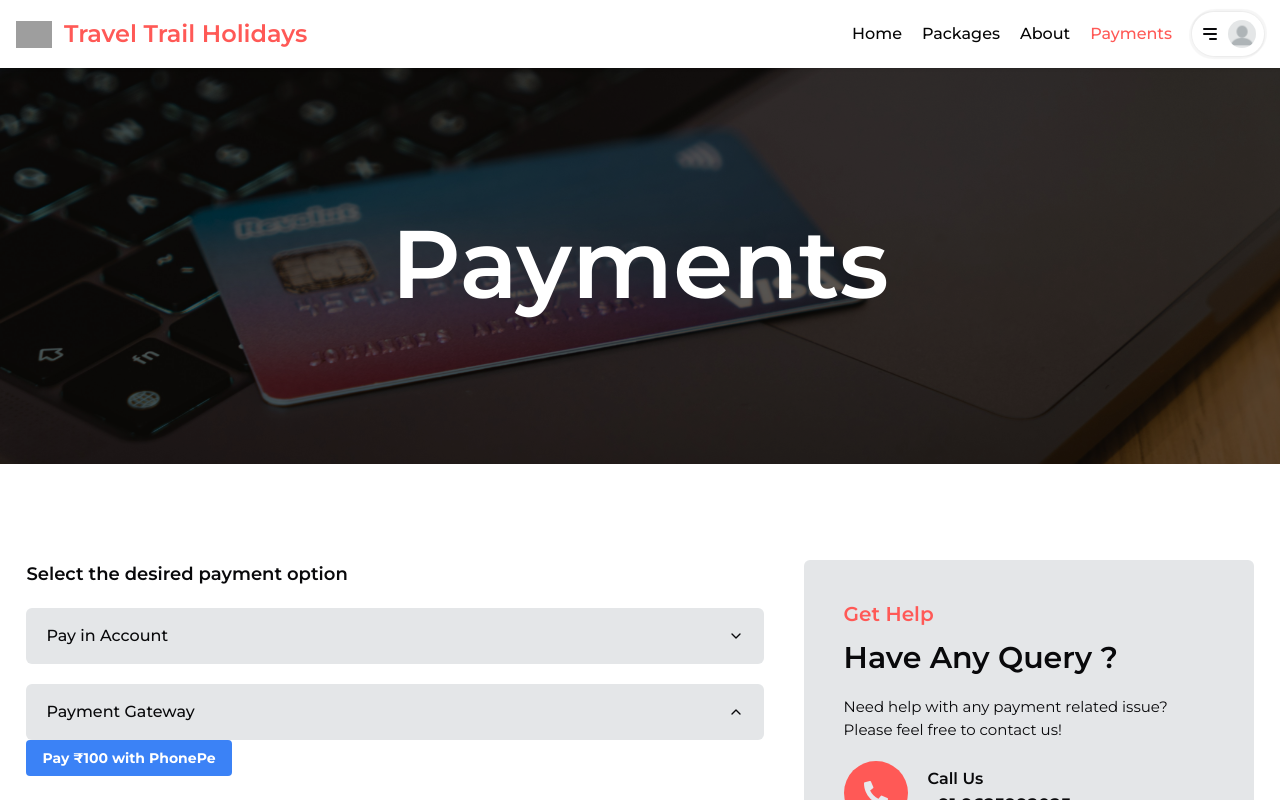
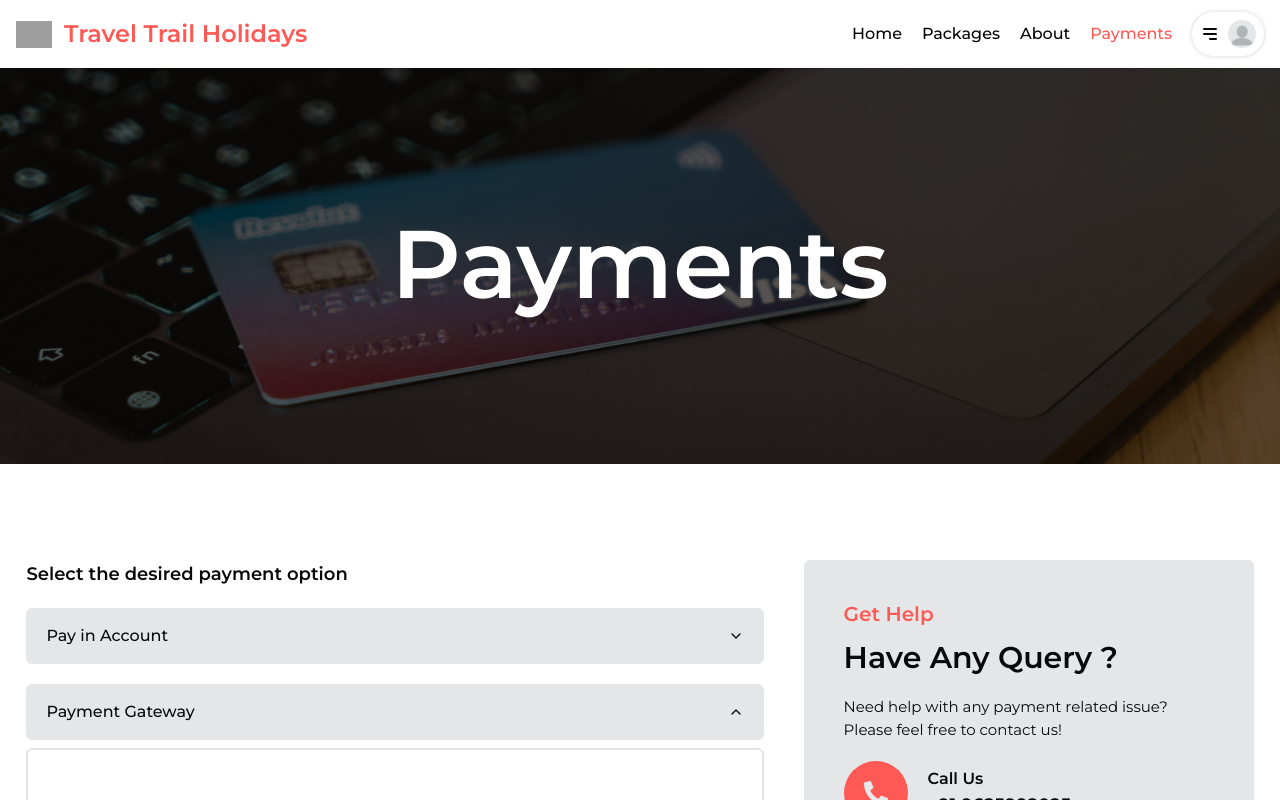
Before and after one commit to traveltrailholidays/tth-final, a Next.js app: page /payments in a window 1280 px wide. Both pictures are taken after a click on the button "Payment Gateway". Shown: the top 800 px of the page. Built offline with nearby package versions, Linux system fonts and the light colour scheme; no server answers; grey boxes are pictures that could not be loaded.

Commit message:
payment gateway added

```diff
--- a/components/payments/payment-gateway/index.tsx
+++ b/components/payments/payment-gateway/index.tsx
@@ -3,43 +3,10 @@
 import { Accordion, AccordionContent, AccordionItem, AccordionTrigger } from "@/components/ui/accordion";
 import { useState } from 'react';
 import { useRouter } from 'next/navigation';
+import PaymentForm from "./payment-form";
 
 
 export default function PaymentGateway({ amount }: any) {
-
-    const [isLoading, setIsLoading] = useState(false);
-    const router = useRouter();
-
-    const initiatePayment = async () => {
-        setIsLoading(true);
-        try {
-            const response = await fetch('/api/payment', {
-                method: 'POST',
-                headers: {
-                    'Content-Type': 'application/json',
-                },
-                body: JSON.stringify({
-                    amount: amount,
-                    callbackUrl: `${window.location.origin}/payment-callback`,
-                }),
-            });
-
-            const data = await response.json();
-
-            if (data.url) {
-                router.push(data.url);
-            } else {
-                console.error('Payment initiation failed:', data.error);
-                alert('Payment initiation failed. Please try again.');
-            }
-        } catch (error) {
-            console.error('Error:', error);
-            alert('An error occurred. Please try again.');
-        } finally {
-            setIsLoading(false);
-        }
-    };
-
 
 
     return (
@@ -50,13 +17,7 @@ export default function PaymentGateway({ amount }: any) {
                         Payment Gateway
                     </AccordionTrigger>
                     <AccordionContent>
-                        <button
-                            onClick={initiatePayment}
-                            disabled={isLoading}
-                            className="bg-blue-500 hover:bg-blue-700 text-white font-bold py-2 px-4 rounded"
-                        >
-                            {isLoading ? 'Processing...' : `Pay ₹${amount} with PhonePe`}
-                        </button>
+                        <PaymentForm />
                     </AccordionContent>
                 </AccordionItem>
             </div>
--- /dev/null
+++ b/components/payments/payment-gateway/payment-form/index.tsx
@@ -0,0 +1,25 @@
+import React from 'react';
+
+const PaymentForm = () => {
+    return (
+        <div className="mt-2 border-[0.125rem] rounded-md border-border">
+            <div className={`p-12`}>
+                <div className={`text-custom-clp font-semibold text-[18px]`}>
+                    <span>Fill the below details and proceed for the payment:</span>
+                </div>
+                <div className={`text-[17px] mt-5 flex flex-col gap-2`}>
+                    <input type="text" className='border rounded p-3 focus:outline-none' placeholder='Amount' />
+                    <input type="text" className='border rounded p-3 focus:outline-none' placeholder='Name' />
+                    <input type="text" className='border rounded p-3 focus:outline-none' placeholder='Email' />
+                    <input type="text" className='border rounded p-3 focus:outline-none' placeholder='Phone No' />
+                    <textarea className='border rounded p-3 focus:outline-none min-h-[140px] resize-none' placeholder='Payment Details' />
+                    <button className='py-3 px-5 w-fit bg-custom-clp rounded font-semibold'>
+                        Pay Now
+                    </button>
+                </div>
+            </div>
+        </div>
+    )
+}
+
+export default PaymentForm;
```
